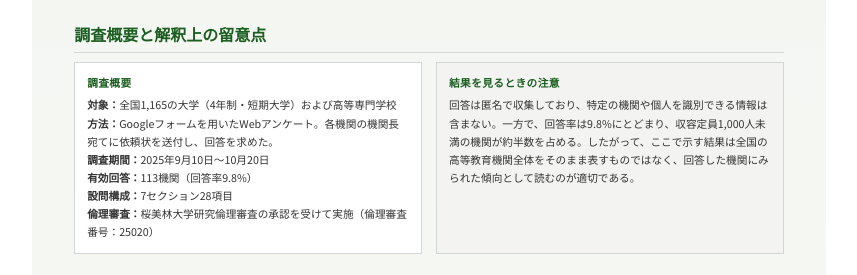
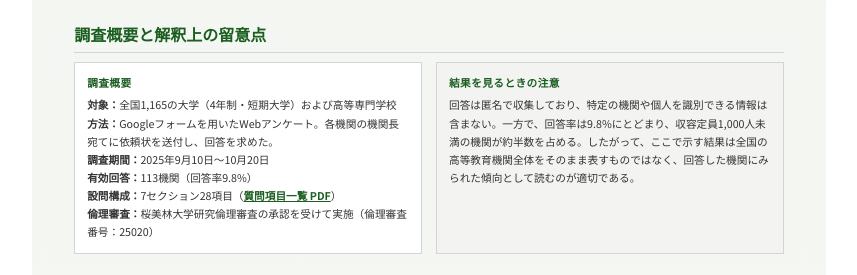
Before and after one commit to ikkota/genai-higher-ed-survey-2025-sep-oct, a plain HTML site: page index.html in a window 1280 px wide. Shown: the part 1151-1426 px from the top of the page, without its empty margins (211-1068 px from the left). Drawn offline with Linux system fonts and the light colour scheme.

Commit message:
Link to questionnaire PDF from survey overview section

```diff
--- a/index.html
+++ b/index.html
@@ -963,7 +963,7 @@
             <strong>方法：</strong>Googleフォームを用いたWebアンケート。各機関の機関長宛てに依頼状を送付し、回答を求めた。<br>
             <strong>調査期間：</strong>2025年9月10日〜10月20日<br>
             <strong>有効回答：</strong>113機関（回答率9.8%）<br>
-            <strong>設問構成：</strong>7セクション28項目<br>
+            <strong>設問構成：</strong>7セクション28項目（<a href="質問項目一覧.pdf" style="color:var(--green);font-weight:700;">質問項目一覧 PDF</a>）<br>
             <strong>倫理審査：</strong>桜美林大学研究倫理審査の承認を受けて実施（倫理審査番号：25020）
           </p>
         </div>
```
